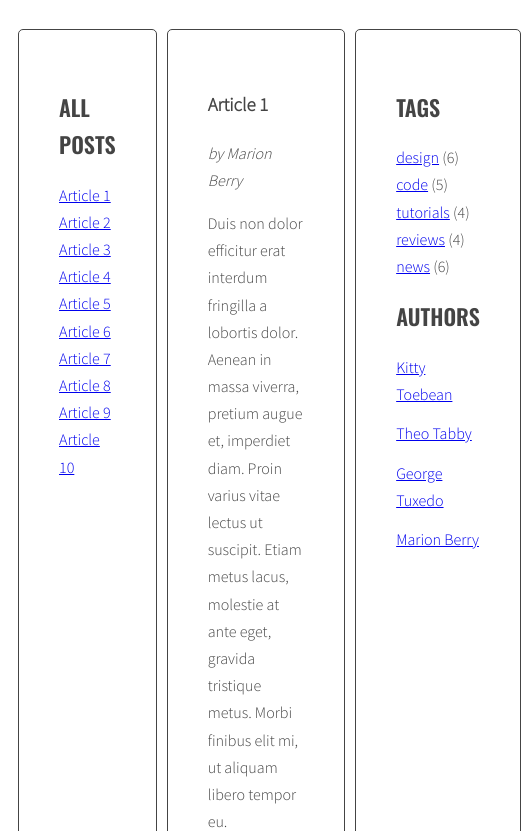
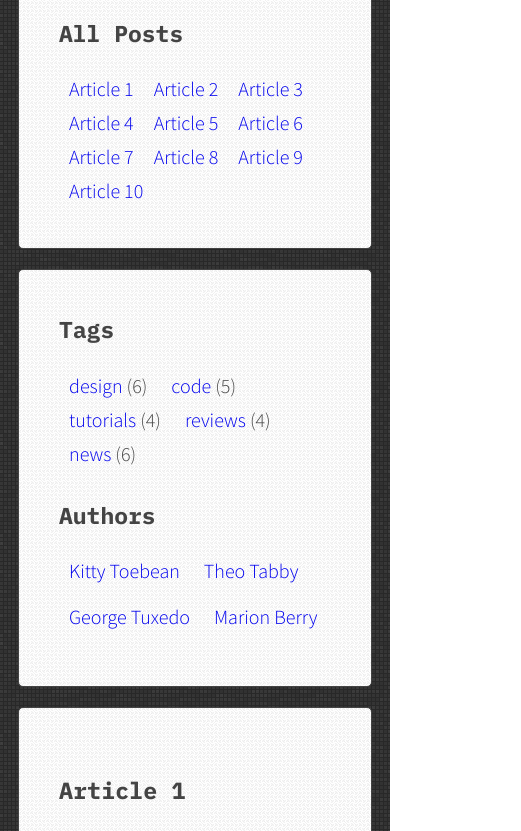
Before and after one commit to ms-kodi-2024/javascript-blog, a website: page index.html in a window 390 px wide. Shown: the part 214-1045 px from the top of the page, 521 px wide, since content can reach past the window. Drawn offline with nearby package versions, Linux system fonts and the light colour scheme.

Commit message:
Add style for project

```diff
--- a/index.html
+++ b/index.html
@@ -11,7 +11,7 @@
     <div class="container">
       <h1 class="logo">my blog</h1>
       <main class="wrapper">
-        <aside class="sidebar" aria-label="lista tytułów">
+        <aside class="sidebar" aria-label="titles list">
           <h2 class="section-title">All posts</h2>
           <ul class="list titles">
             <li><a href="#article-1" class="active"><span>Article 1</span></a></li>
@@ -193,7 +193,7 @@
             </div>
           </article>
         </section>
-        <aside class="sidebar" aria-label="lista tagów">
+        <aside class="sidebar" aria-label="tags and authors list">
           <h2 class="section-title">Tags</h2>
           <ul class="list tags">
             <li><a href="#">design</a> <span>(6)</span></li>
--- a/sass/style.scss
+++ b/sass/style.scss
@@ -1,13 +1,16 @@
 @use "sass:color";
+@import url('https://fonts.googleapis.com/css2?family=Rock+Salt&display=swap');
+@import url('https://fonts.googleapis.com/css2?family=IBM+Plex+Mono:ital,wght@0,100;0,200;0,300;0,400;0,500;0,600;0,700;1,100;1,200;1,300;1,400;1,500;1,600;1,700&display=swap');
 @import url('https://fonts.googleapis.com/css?family=Oswald:400,600|Sacramento|Source+Sans+Pro:300&subset=latin-ext');
 
 /* Variables */
 
 $color-light: #fff;
 $color-dark: #444;
+$color-logo: #FA6C65;
 
-$font-logo: 'Sacramento', cursive;
-$font-header: 'Oswald', sans-serif;
+$font-logo: 'Rock Salt', cursive;
+$font-header: 'IBM Plex Mono', sans-serif;
 $font-text: 'Source Sans Pro', sans-serif;
 
 /* Global */
@@ -17,11 +20,12 @@ $font-text: 'Source Sans Pro', sans-serif;
 }
 
 body {
-  background: $color-light;
+  background-image: url("/images/px_by_Gre3g.webp");
+  background-attachment: fixed;
   font-family: $font-text;
   color: $color-dark;
-  font-weight: 300;
-  font-size: 16px;
+  font-weight: 400;
+  font-size: 20px;
   line-height: 1.7;
 }
 
@@ -31,10 +35,11 @@ body {
 }
 
 .section-title {
-  font-size: 22px;
-  text-transform: uppercase;
+  font-size: 30px;
+  text-transform: capitalize;
   font-family: $font-header;
-  font-weight: 600;
+  font-weight: 700;
+
   span {
     text-transform: none;
     font-weight: 400;
@@ -59,7 +64,7 @@ body {
 }
 
 .sidebar, .posts {
-  background: $color-light;
+  background-image: url("/images/p6.webp");
   margin-right: 10px;
   padding: 40px;
   border: 1px solid $color-dark;
@@ -70,8 +75,9 @@ body {
 
 .logo {
   font-family: $font-logo;
+  color: $color-logo;
   font-weight: 400;
-  font-size: 104px;
+  font-size: 80px;
   line-height: 1;
   text-align: center;
 }
@@ -82,8 +88,30 @@ body {
   list-style-type: none;
   margin: 0;
   padding: 0;
+
   .active {
     font-weight: bold;
+  }
+}
+
+.list {
+  li {
+    a {
+      text-decoration: none;
+      transition: background-color 1.5s ease;
+
+      &:hover {
+        display: inline-block;
+        padding: 0 5px 0;
+        background-color: rgba($color: $color-logo, $alpha: .7);
+        border-radius: 5px;
+      }
+
+      &:active {
+        color: $color-dark;
+        font-weight: 700;
+      }
+    }
   }
 }
 
@@ -107,11 +135,22 @@ body {
   position: absolute;
   opacity: 0;
   transition: opacity 1s linear;
+  overflow: hidden;
+  height: 0;
 
   &.active {
     position: relative;
     opacity: 1;
     z-index: 999;
+    height: auto;
+
+    .post-title {
+      font-family: $font-header;
+    }
+
+    strong {
+      font-family: $font-header;
+    }
   }
 }
 
@@ -125,3 +164,41 @@ body {
     margin: 0 10px 0 0;
   }
 }
+
+@media(max-width: 787px) {
+  .wrapper {
+    flex-direction: column;
+
+    ul {
+      li {
+        display: inline-block;
+        padding: 0 10px;
+      }
+    }
+
+    .sidebar {
+      order: 1;
+      margin-bottom: 20px;
+
+      h2 {
+        margin-top: 0;
+
+        &:nth-of-type(2) {
+          margin-top: 25px;
+        }
+      }
+
+      &:nth-child(3) {
+        order: 2;
+      }
+    }
+
+    .posts {
+      order: 3;
+    }
+
+    .section-title {
+      font-size: 23px;
+    }
+  }
+}
```
Also changed, not shown: css/style.css, eslint.config.mjs (indentation only), images/p6.webp (added), images/px_by_Gre3g.webp (added), 1 other file.
